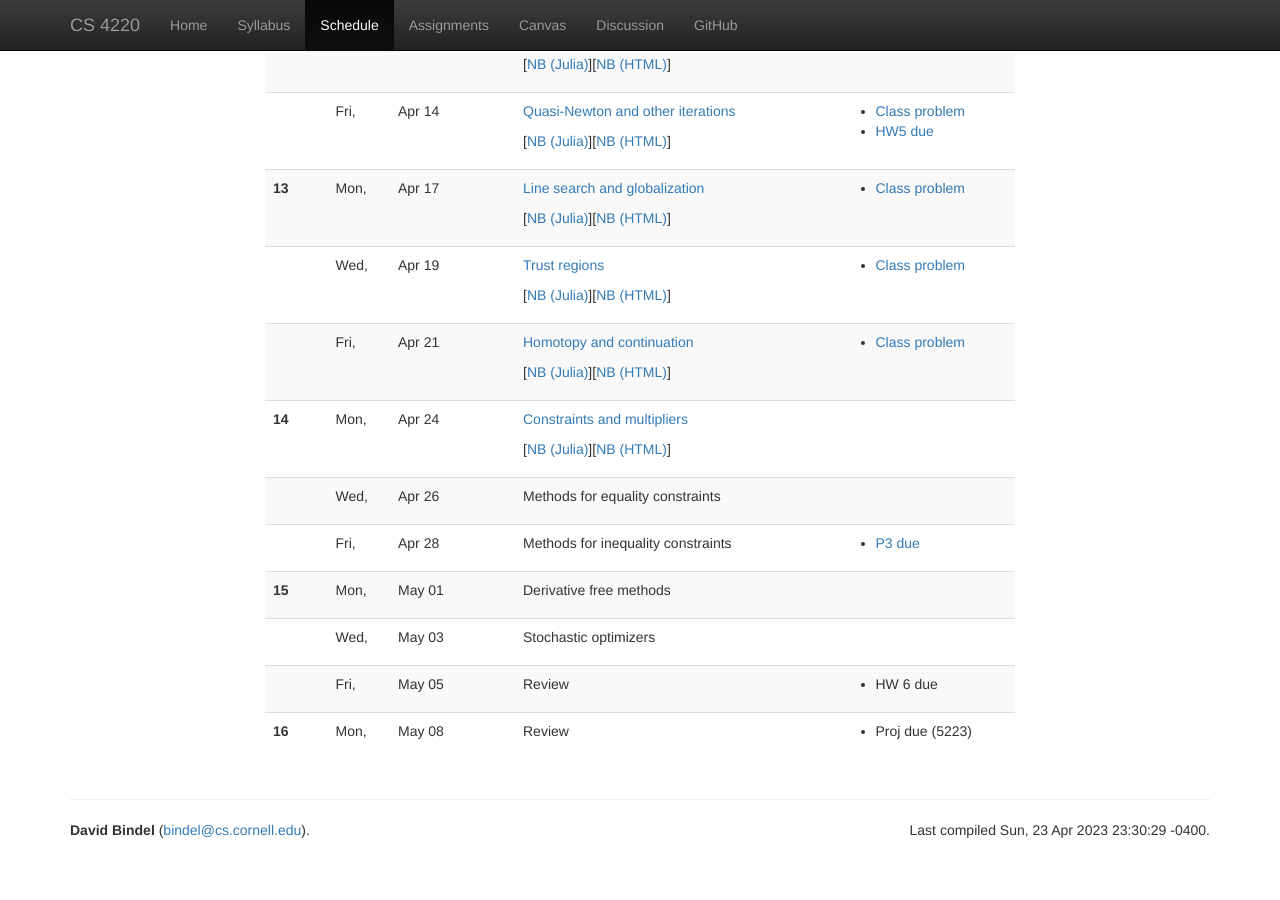
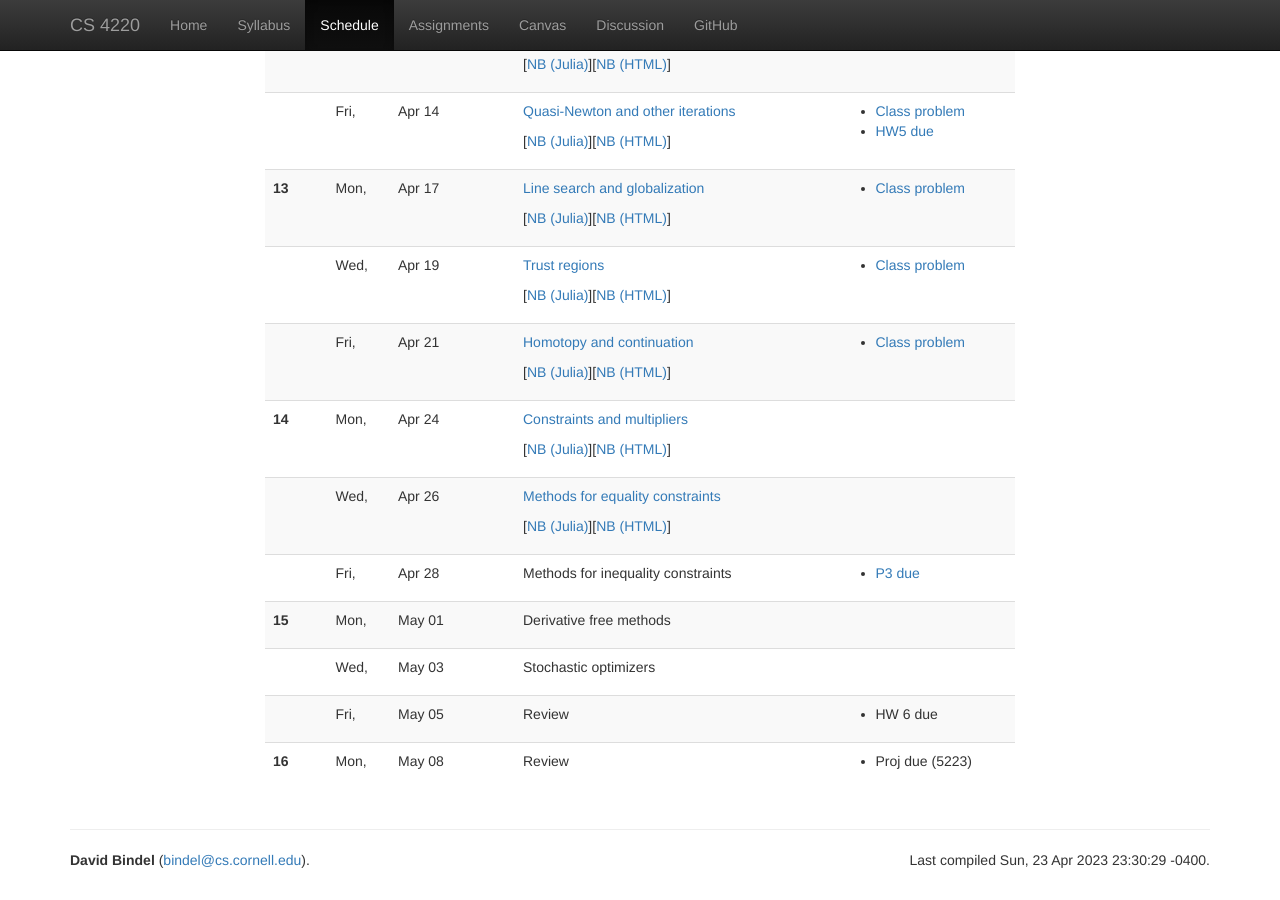
Before and after one commit to dbindel/cs4220-s23, a Jekyll site: the page built from web/schedule.html, in a window 1280 px wide and 900 px high, scrolled down 2620 px. Built offline with Jekyll 4.4.1, drawn with Linux system fonts in a browser that asks for light colours; nearby versions of some CDN libraries; before the commit the page ends 3490 px from its top, so only the background shows below that.

Commit message:
Add 4/26

```diff
--- a/web/_data/lectures.yml
+++ b/web/_data/lectures.yml
@@ -480,6 +480,12 @@
 -
   date: 2023-04-26
   info: Methods for equality constraints
+  notes: 2023-04-26.pdf
+  ulinks:
+    - info: NB (Julia)
+      url: lec/2023-04-26.jl
+    - info: NB (HTML)
+      url: lec/2023-04-26.html
 -
   date: 2023-04-28
   info: Methods for inequality constraints
```
